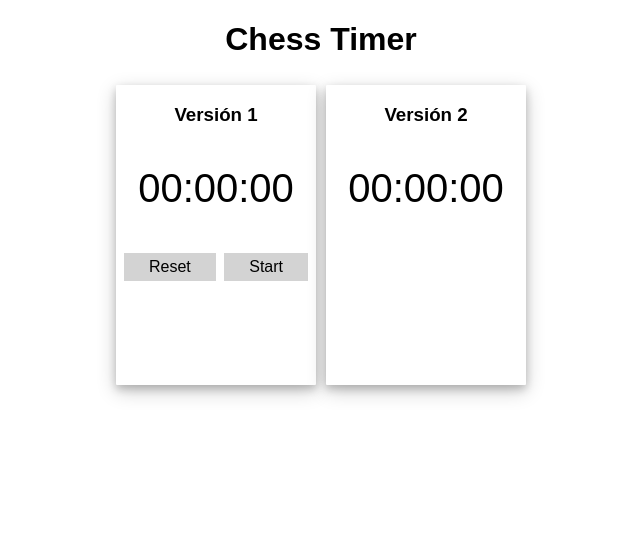
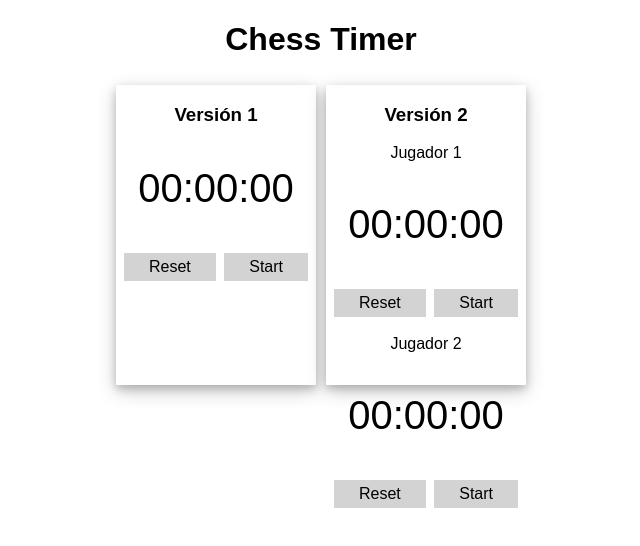
Before and after one commit to javrr-ui/timer, a plain HTML site: page index.html in a window 1280 px wide. Shown: the whole page, without its empty margins (319-959 px from the left). Drawn offline with Linux system fonts and the light colour scheme; a web font is replaced by a local one.

Commit message:
Add inividual timers and buttons for each player

```diff
--- a/index.html
+++ b/index.html
@@ -19,7 +19,14 @@
         </div>
         <div class="box">
             <h3>Versión 2</h3>
-            <p id="timer2" class="timer">00:00:00</p>
+            <p>Jugador 1</p>
+            <p id="timerPlayer1" class="timer">00:00:00</p>
+            <div class="button" id="resetPlayer1"> Reset</div>
+            <div class="button" id="startPlayer1">Start</div>
+            <p>Jugador 2</p>
+            <p id="timerPlayer2" class="timer">00:00:00</p>
+            <div class="button" id="resetPlayer2"> Reset</div>
+            <div class="button" id="startPlayer2">Start</div>
         </div>
     </div>
 
```
